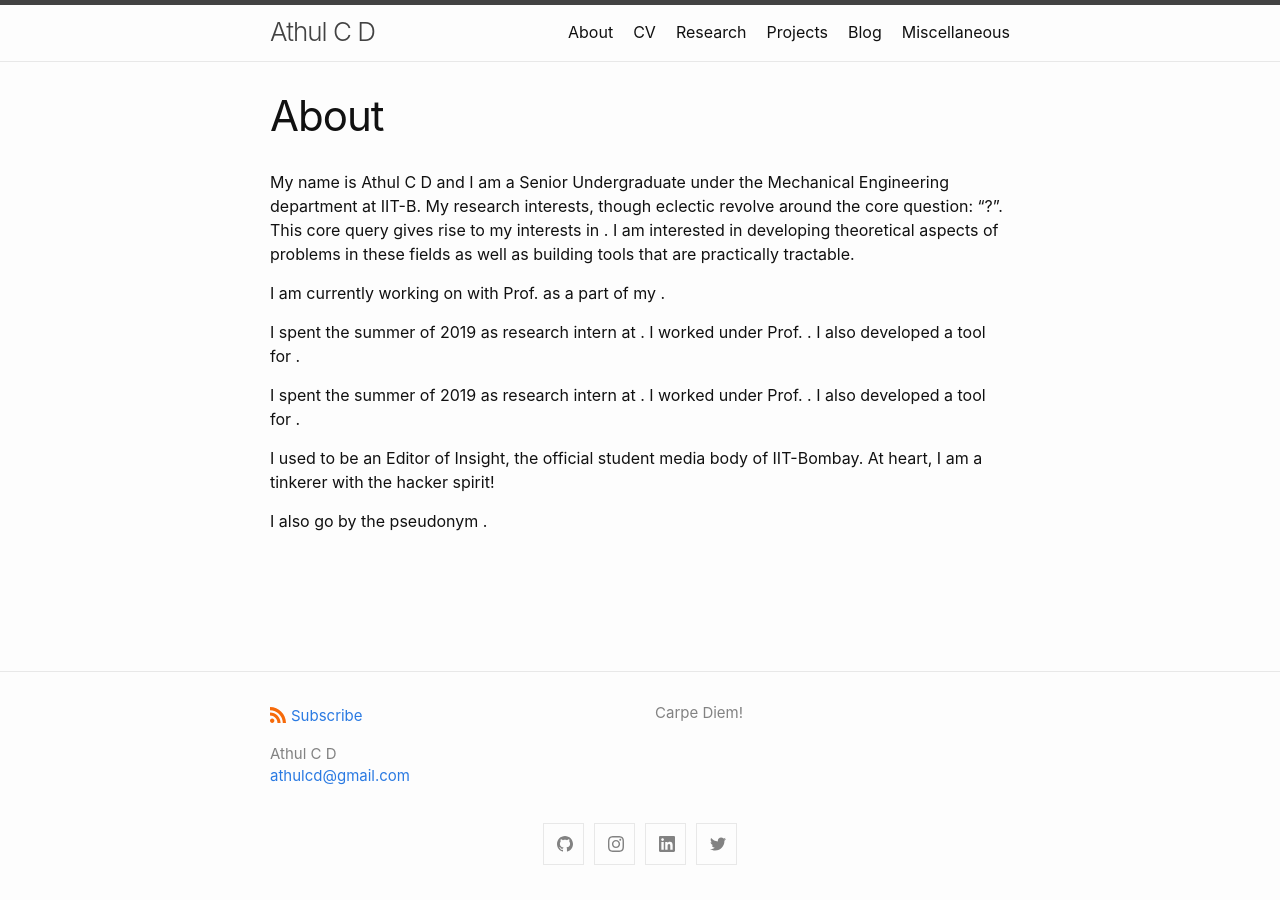
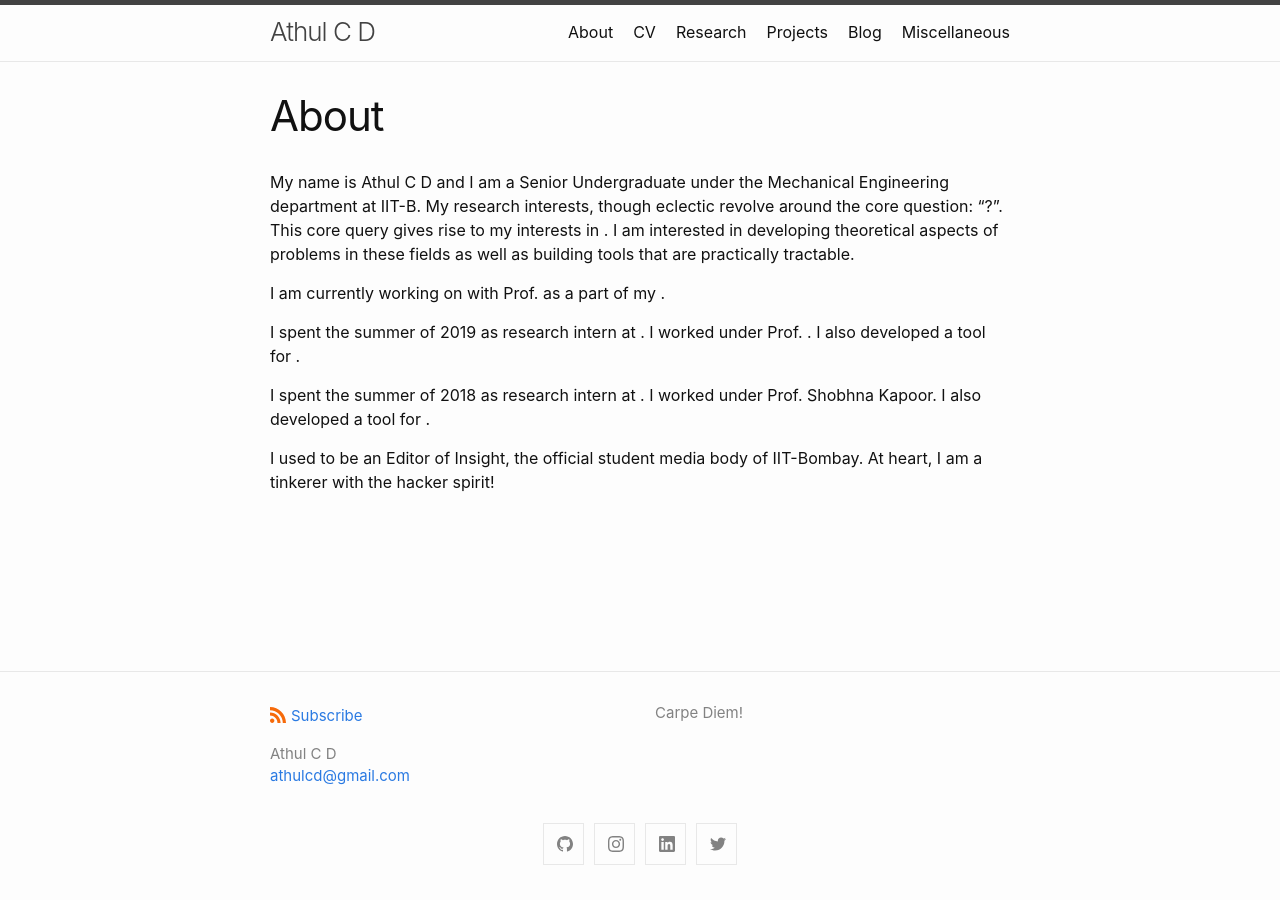
Before and after one commit to athulcd/athulcd.github.io, a Jekyll site: the page built from about.md, in a window 1280 px wide. Built offline with Jekyll 4.4.1, drawn with Linux system fonts in a browser that asks for light colours.

Commit message:
Update about.md

```diff
--- a/about.md
+++ b/about.md
@@ -9,8 +9,6 @@ I am currently working on  with Prof.  as a part of my .
 
 I spent the summer of 2019 as research intern at . I worked under Prof. . I also developed a tool for .
 
-I spent the summer of 2019 as research intern at . I worked under Prof. . I also developed a tool for .
+I spent the summer of 2018 as research intern at . I worked under Prof. Shobhna Kapoor. I also developed a tool for .
 
 I used to be an Editor of Insight, the official student media body of IIT-Bombay. At heart, I am a tinkerer with the hacker spirit!
-
-I also go by the pseudonym .
```
